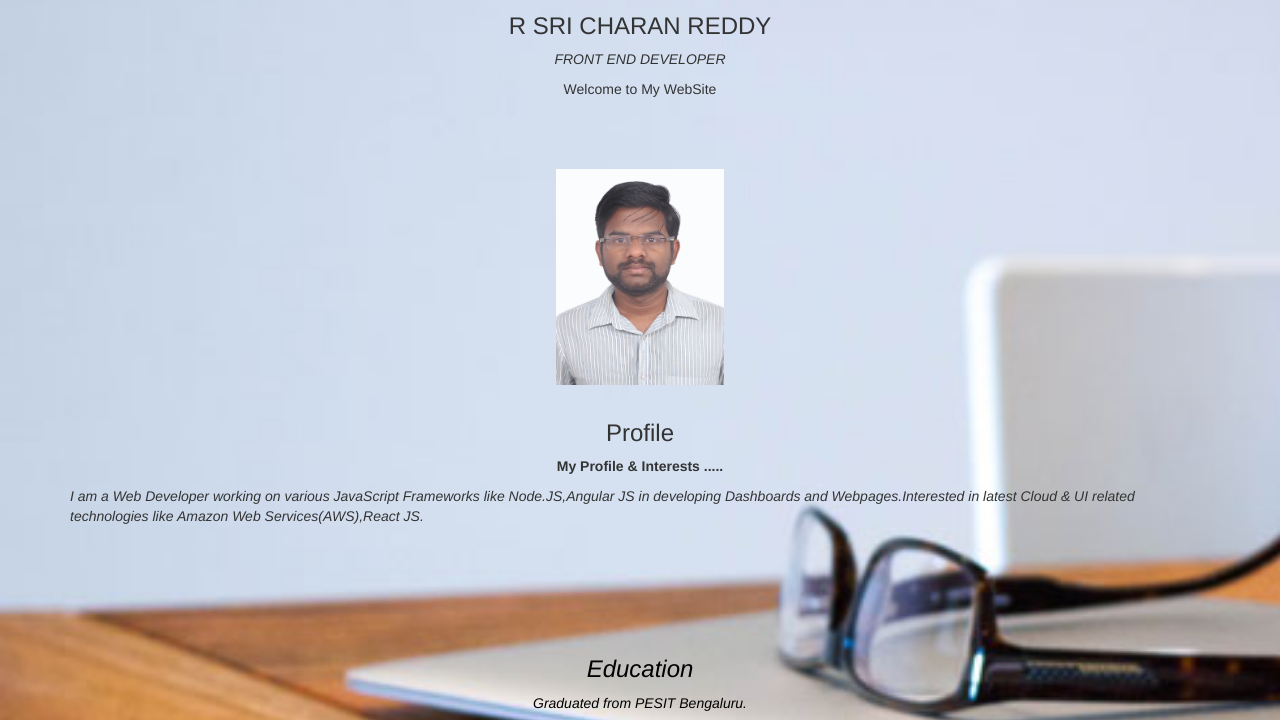
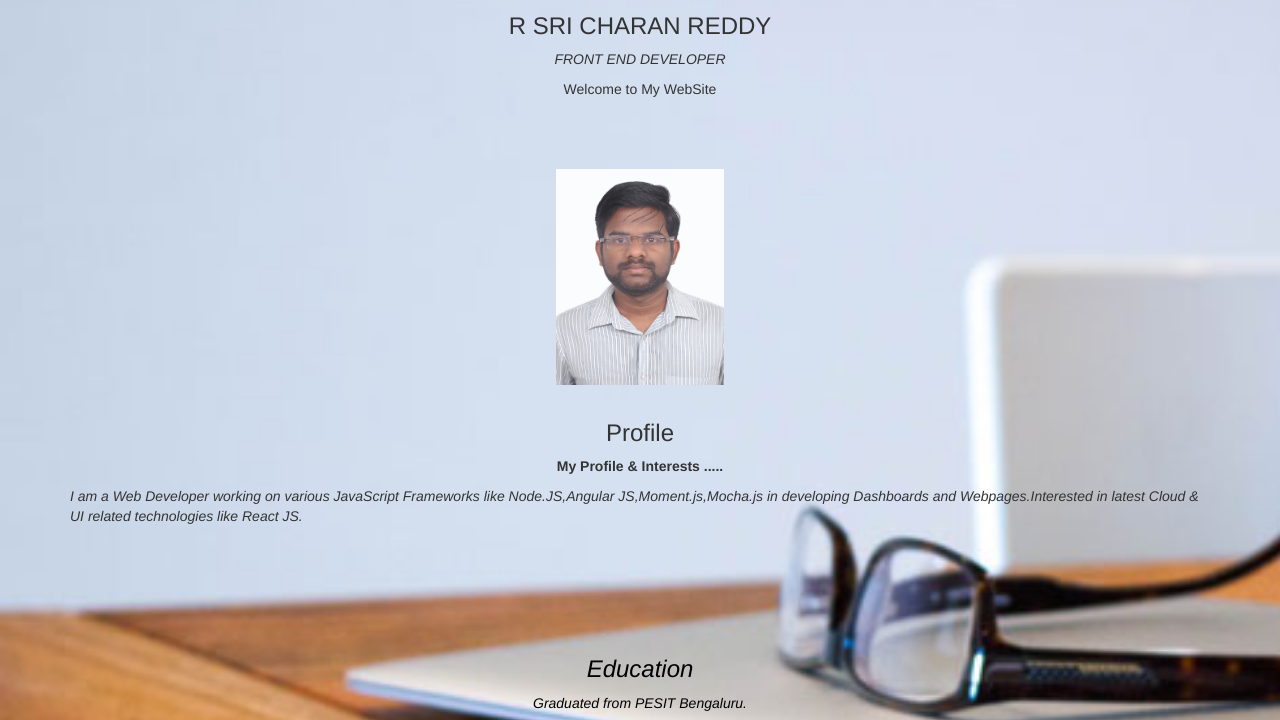
Before and after one commit to charan5181/mainwork, a website: page index.html in a window 1280 px wide. Shown: the part 57-777 px from the top of the page. Drawn offline with nearby package versions, Linux system fonts and the light colour scheme; files that its build step writes are made by us from their sources; files whose address does not match are found by name.

Commit message:
Update index.html

```diff
--- a/index.html
+++ b/index.html
@@ -73,9 +73,9 @@
         <div class="container">
           <h3 class="text-center">Profile</h3>
           <p class="text-center"><b>My Profile & Interests .....</b></p>
-          <p><em>I am a Web Developer working on various JavaScript Frameworks like Node.JS,Angular JS
+          <p><em>I am a Web Developer working on various JavaScript Frameworks like Node.JS,Angular JS,Moment.js,Mocha.js
                in developing Dashboards and Webpages.Interested in latest Cloud & UI related
-               technologies like Amazon Web Services(AWS),React JS.<em></p>
+               technologies like React JS.<em></p>
         </div>
       </div>
 
```
